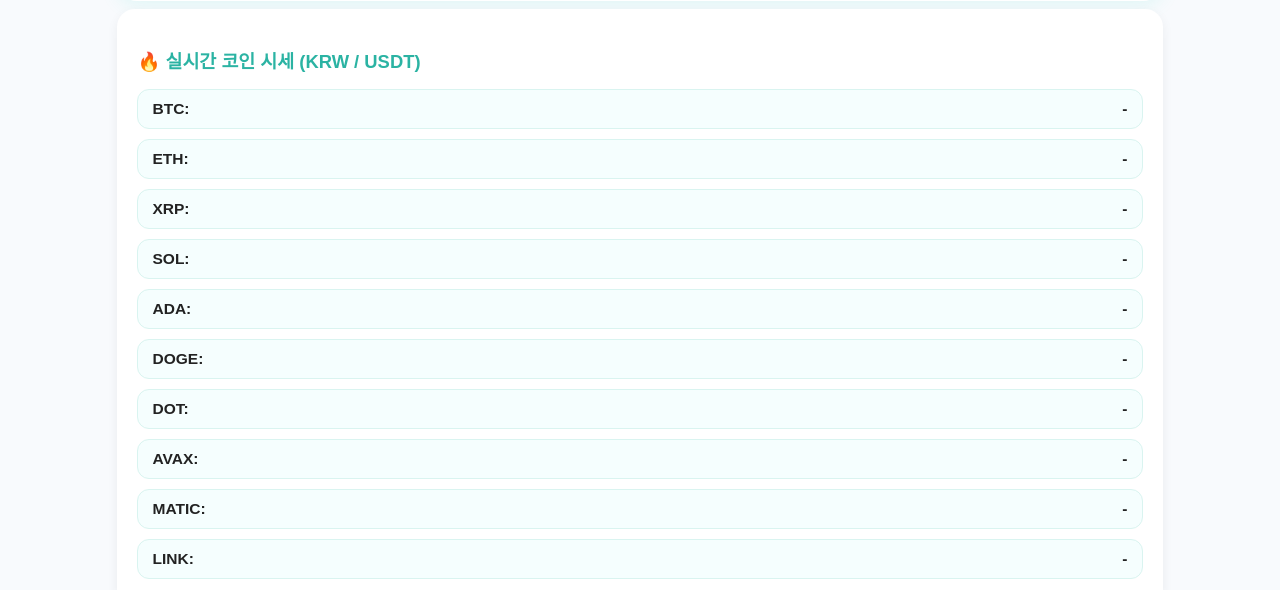
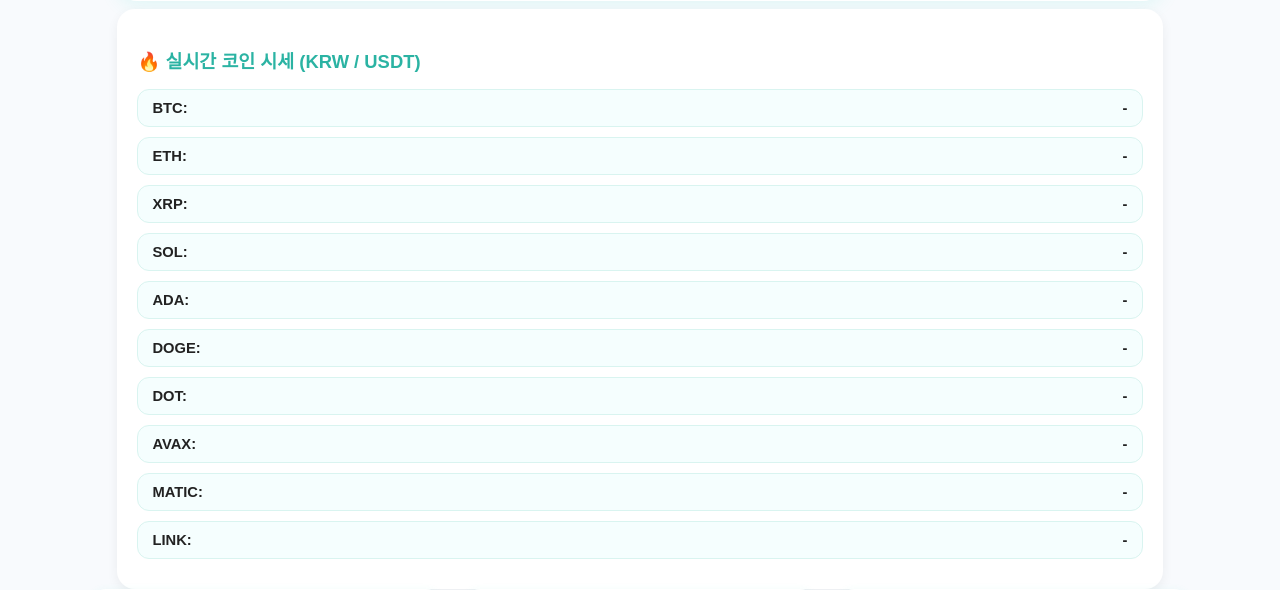
Before and after one commit to 1MinCoinLab/homepage, a Flask app: page / in a window 1280 px wide. Shown: the part 618-1208 px from the top of the page. Run offline with Flask 3, Linux system fonts and the light colour scheme; some libraries are stand-ins or nearby versions.

Commit message:
Update style.css
코인 카드 변경

```diff
--- a/static/style.css
+++ b/static/style.css
@@ -38,11 +38,13 @@
     border-radius: 12px;
     padding: 10px 14px;
     margin-bottom: 10px;
-      font-size: 0.97rem;
+    font-size: 0.92rem;
     display: flex;
     justify-content: space-between;
     font-weight: 600;
+    white-space: pre-wrap;
   }
+
 
   .funb-search-wrapper {
         display: flex;
```
Lines whose indentation alone changed are shown as unchanged.
